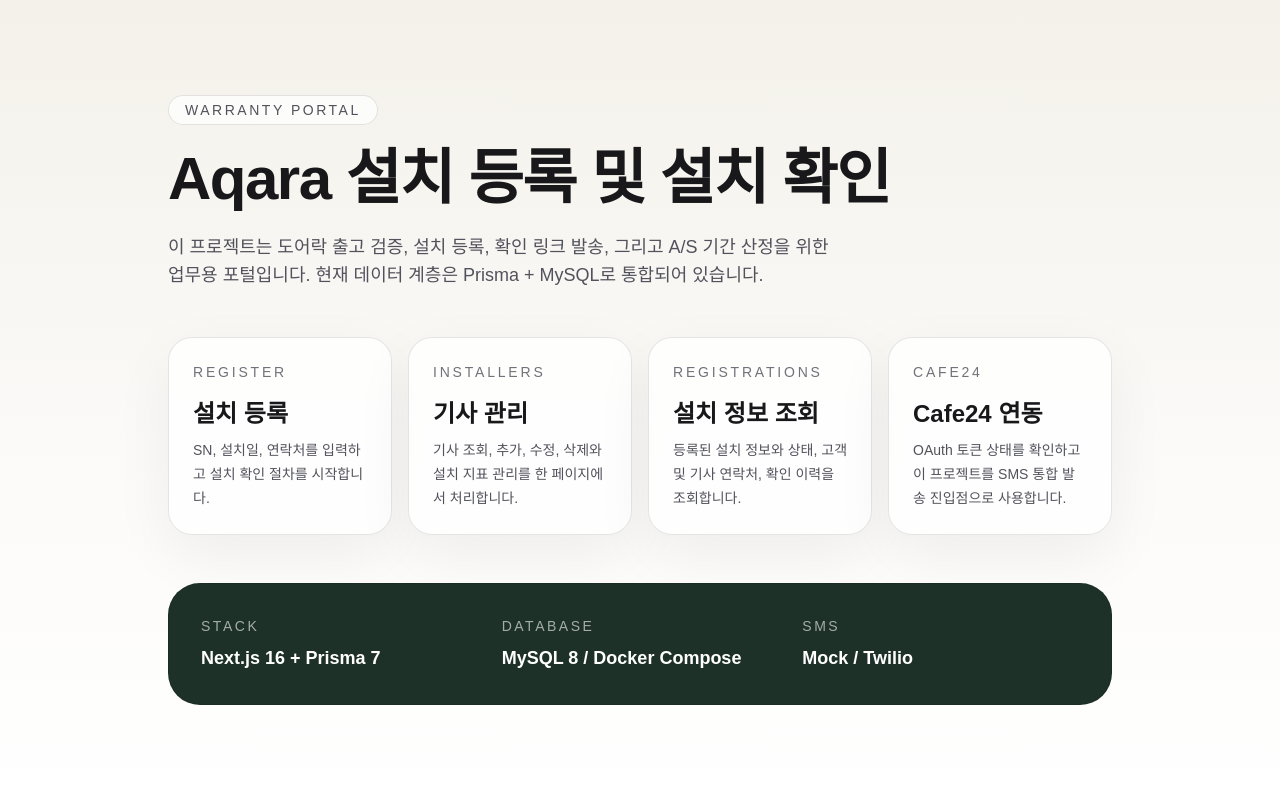
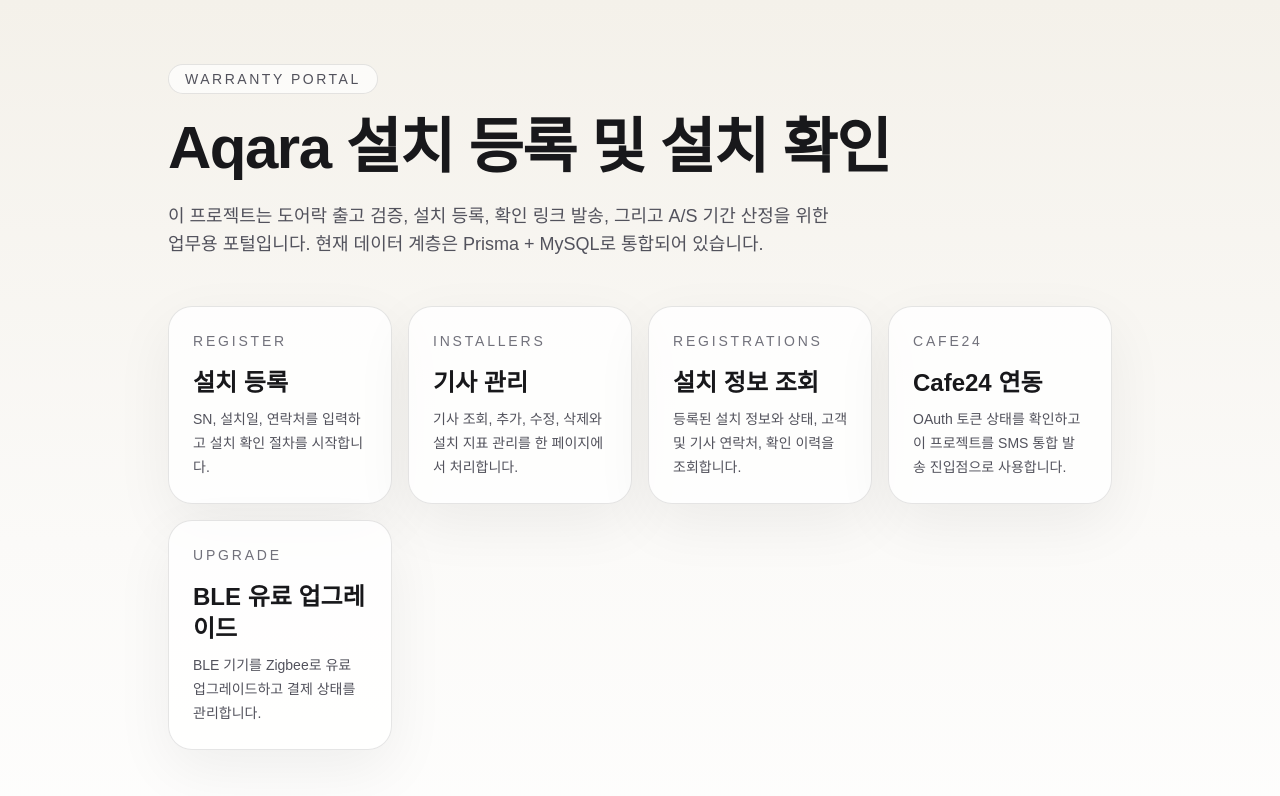
Before and after one commit to JyongSong/warranty-h5, a Next.js app: page / in a window 1280 px wide. Shown: the top 796 px of the page. Built offline with nearby package versions, Linux system fonts and the light colour scheme.

Commit message:
feat: add BLE upgrade entry card to homepage

```diff
--- a/src/app/page.tsx
+++ b/src/app/page.tsx
@@ -63,6 +63,18 @@
               OAuth 토큰 상태를 확인하고 이 프로젝트를 SMS 통합 발송 진입점으로 사용합니다.
             </p>
           </a>
+          <a
+            className="rounded-3xl border border-black/10 bg-white/80 p-6 shadow-[0_20px_60px_rgba(0,0,0,0.06)] transition-transform hover:-translate-y-1"
+            href="/ble_upgrade"
+          >
+            <div className="mb-4 text-sm font-medium uppercase tracking-[0.2em] text-zinc-500">
+              Upgrade
+            </div>
+            <div className="mb-2 text-2xl font-semibold">BLE 유료 업그레이드</div>
+            <p className="text-sm leading-6 text-zinc-600">
+              BLE 기기를 Zigbee로 유료 업그레이드하고 결제 상태를 관리합니다.
+            </p>
+          </a>
         </div>
 
         <div className="grid gap-6 rounded-[2rem] border border-black/10 bg-[#1d3129] px-6 py-8 text-white sm:grid-cols-3 sm:px-8">
```
